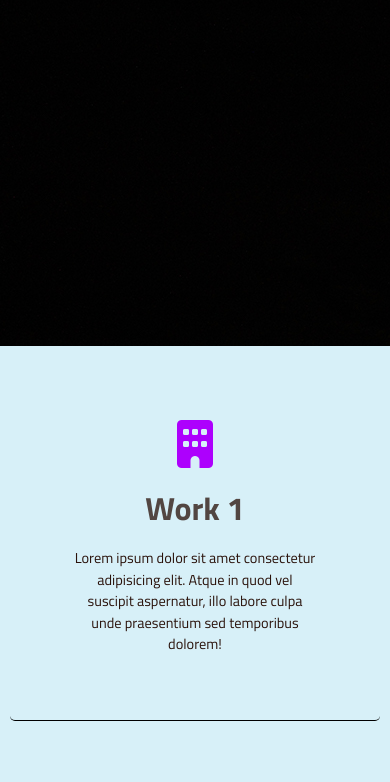
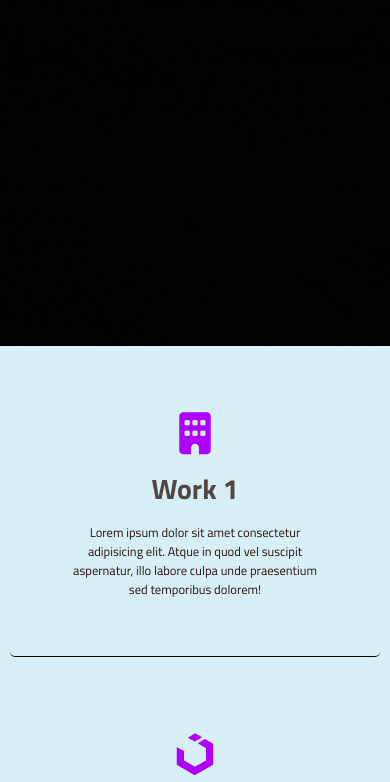
Before and after one commit to Shivam0Anand/layout1, a plain HTML site: page index.html in a window 390 px wide. Shown: the part 498-1280 px from the top of the page. Drawn offline with nearby package versions, Linux system fonts and the light colour scheme; a web font is replaced by a local one.

Commit message:
modified

```diff
--- a/assets/css/_grid.scss
+++ b/assets/css/_grid.scss
@@ -42,5 +42,6 @@
   .grid-col3 {
     display: grid;
     grid-template-columns: 1fr;
+    // margin: 0;
   }
 }
--- a/assets/css/_main.scss
+++ b/assets/css/_main.scss
@@ -97,9 +97,11 @@ nav {
 // Media Query
 
 @media all and(max-width: 768px) {
+  html,
   body {
+    overflow-x: hidden;
     text-align: center;
-    font-size: 12px;
+    font-size: 14px;
     width: 100%;
   }
   header {
```
Also changed, not shown: assets/css/styles.css, 1 other file.
